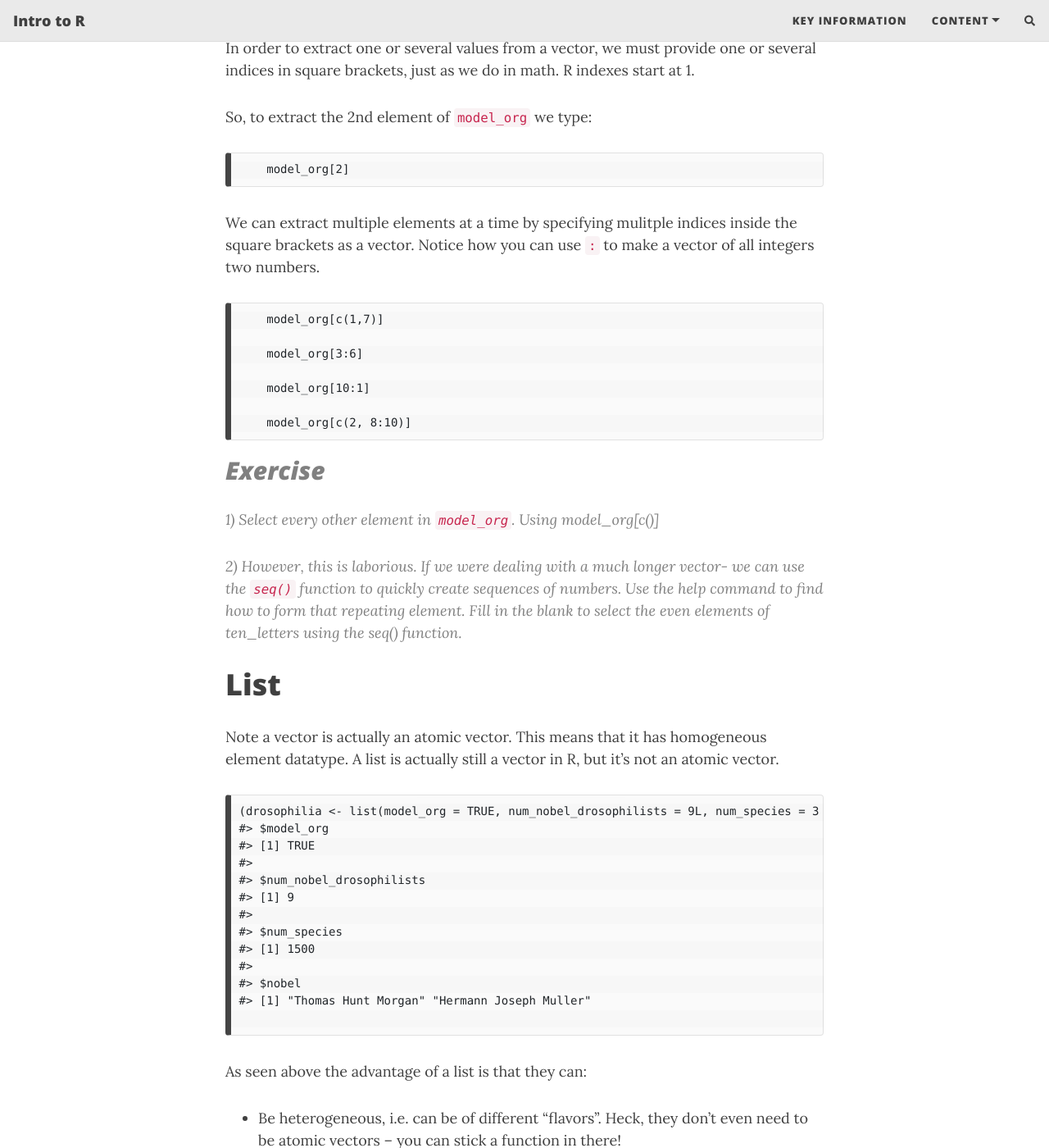
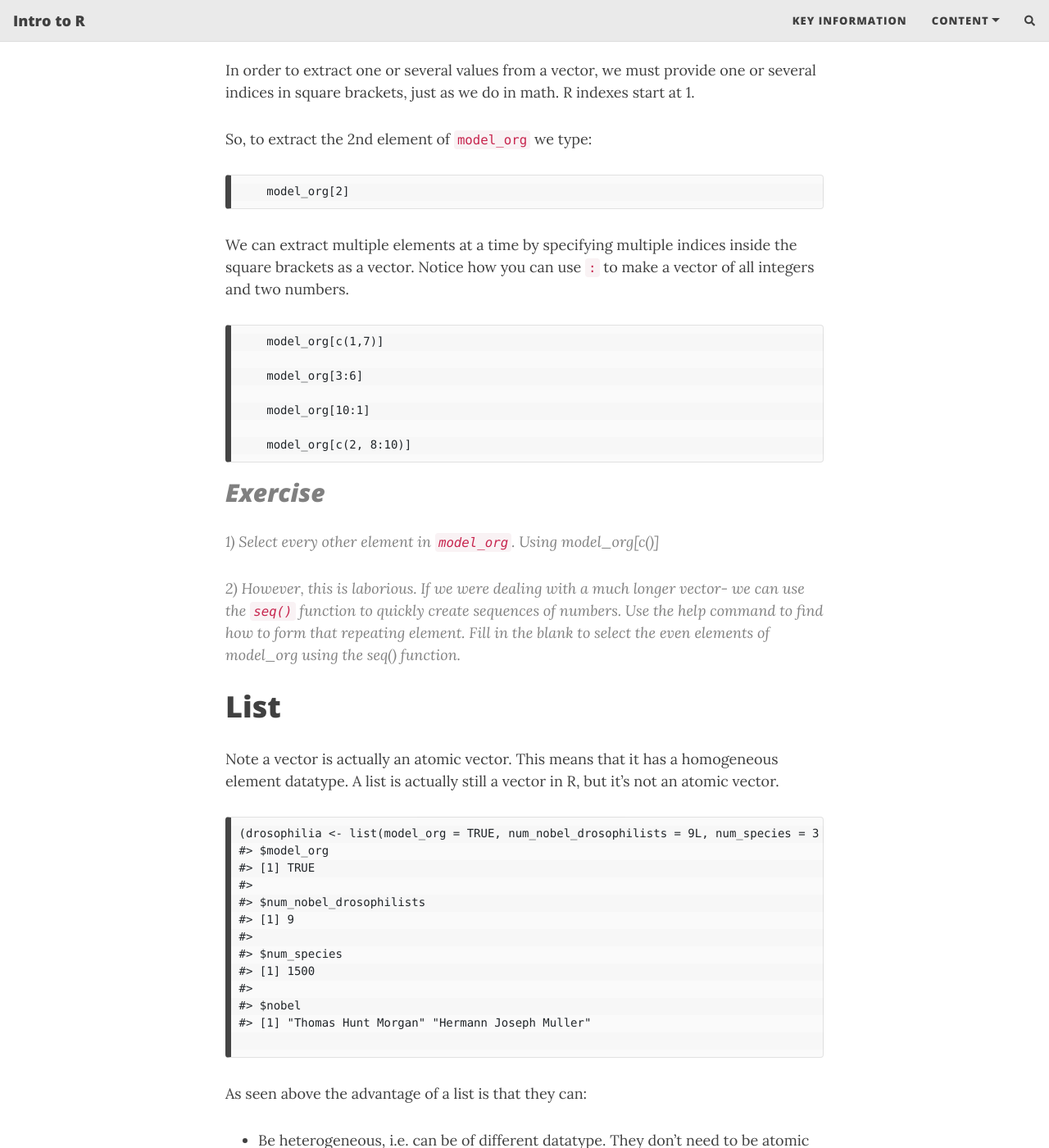
Before and after one commit to theheking/intro-to-r, a Jekyll site: the page built from content/2_datatypes.md, in a window 1280 px wide and 1400 px high, scrolled down 3493 px. Shown: the whole window at 82% size. Built offline with Jekyll 4.4.1, drawn with Linux system fonts in a browser that asks for light colours; nearby versions of some CDN libraries; comment, search, counter and statistics services are not loaded; some of the changed text lies outside the part shown.

Commit message:
Update 2_datatypes.md

````diff
--- a/content/2_datatypes.md
+++ b/content/2_datatypes.md
@@ -138,7 +138,7 @@
     model_org[2]
 ```
 
-We can extract multiple elements at a time by specifying mulitple indices inside the square brackets as a vector. Notice how you can use `:` to make a vector of all integers two numbers.
+We can extract multiple elements at a time by specifying multiple indices inside the square brackets as a vector. Notice how you can use `:` to make a vector of all integers and two numbers.
 ```
     model_org[c(1,7)]
 
@@ -159,12 +159,12 @@
 >
 >
 > 2) However, this is laborious. If we were dealing with a much longer vector- we can use the `seq()` function to quickly create sequences of numbers.
-> Use the help command to find how to form that repeating element. Fill in the blank to select the even elements of ten_letters using the seq() function.
+> Use the help command to find how to form that repeating element. Fill in the blank to select the even elements of model_org using the seq() function.
 >
 
 
 # List
-Note a vector is actually an atomic vector. This means that it has homogeneous element datatype.
+Note a vector is actually an atomic vector. This means that it has a homogeneous element datatype.
 A list is actually still a vector in R, but it’s not an atomic vector.
 ```
 (drosophilia <- list(model_org = TRUE, num_nobel_drosophilists = 9L, num_species = 3 * 500, nobel = c("Thomas Hunt Morgan","Hermann Joseph Muller")))
@@ -183,7 +183,7 @@
 ```
 
 As seen above the advantage of a list is that they can:
-- Be heterogeneous, i.e. can be of different “flavors”. Heck, they don’t even need to be atomic vectors – you can stick a function in there!
+- Be heterogeneous, i.e. can be of different datatype. They don’t need to be atomic vectors – you can stick a function in there!
 - Have different lengths.
 - Have names. Or not. Or some of both.
 
@@ -245,7 +245,7 @@
 > 1) the 2nd row of the matrix, x
 > 2) the element from the 3rd row and 2nd column in the matrix, x
 >  Extension:
-> 1) Check the class of (1) , (2) and (3) the matrix, x,
+> 1) Check the class of (1), (2), and (3) the matrix, x,
 > 2) Try leaving the column field blank. What does this output?
 
 
````
Also changed, not shown: other parts of content/2_datatypes.md (+13 -13 lines).
